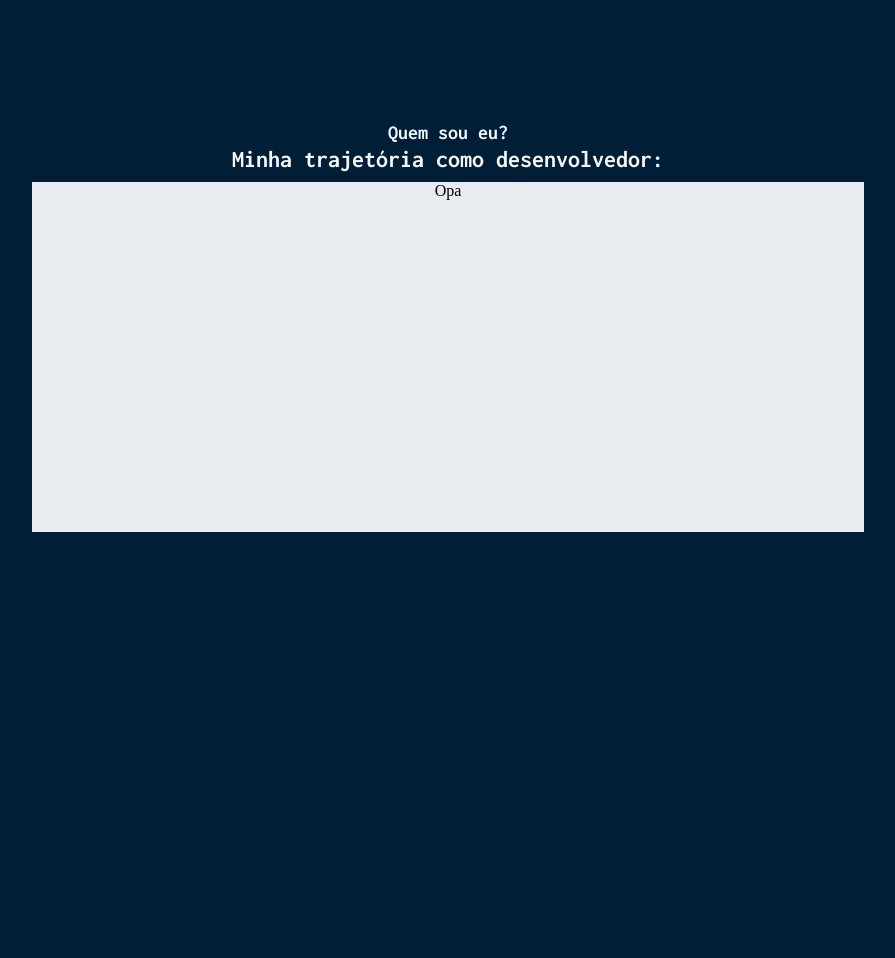
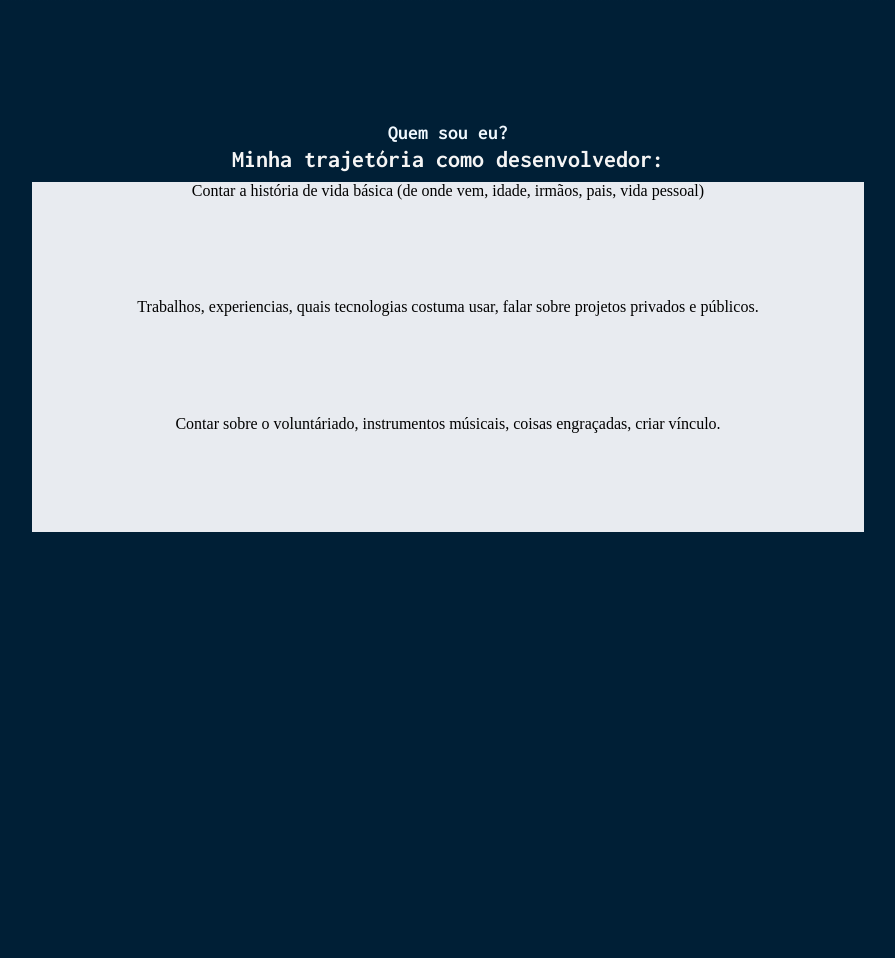
Before and after one commit to isrique9/rocket_project, a Flask app: page / in a window 1280 px wide. Shown: the part 1756-2714 px from the top of the page, without its empty margins (192-1087 px from the left). Run offline with Flask 3, Linux system fonts and the light colour scheme; some web fonts are replaced.

Commit message:
:construction::lipstick: FEAT: Adicionando div para os futuros conteudos da section de informações pessoais.

```diff
--- a/src/app/templates/partials/depths.html
+++ b/src/app/templates/partials/depths.html
@@ -9,6 +9,8 @@
     </div>
 
     <div class="card-grid">
-        Opa
+        <div class="grid infos-básicas">Contar a história de vida básica (de onde vem, idade, irmãos, pais, vida pessoal)</div>
+        <div class="grid infos-profissionais">Trabalhos, experiencias, quais tecnologias costuma usar, falar sobre projetos privados e públicos.</div>
+        <div class="grid curiosidades">Contar sobre o voluntáriado, instrumentos músicais, coisas engraçadas, criar vínculo.</div>
     </div>
 </section>
```
